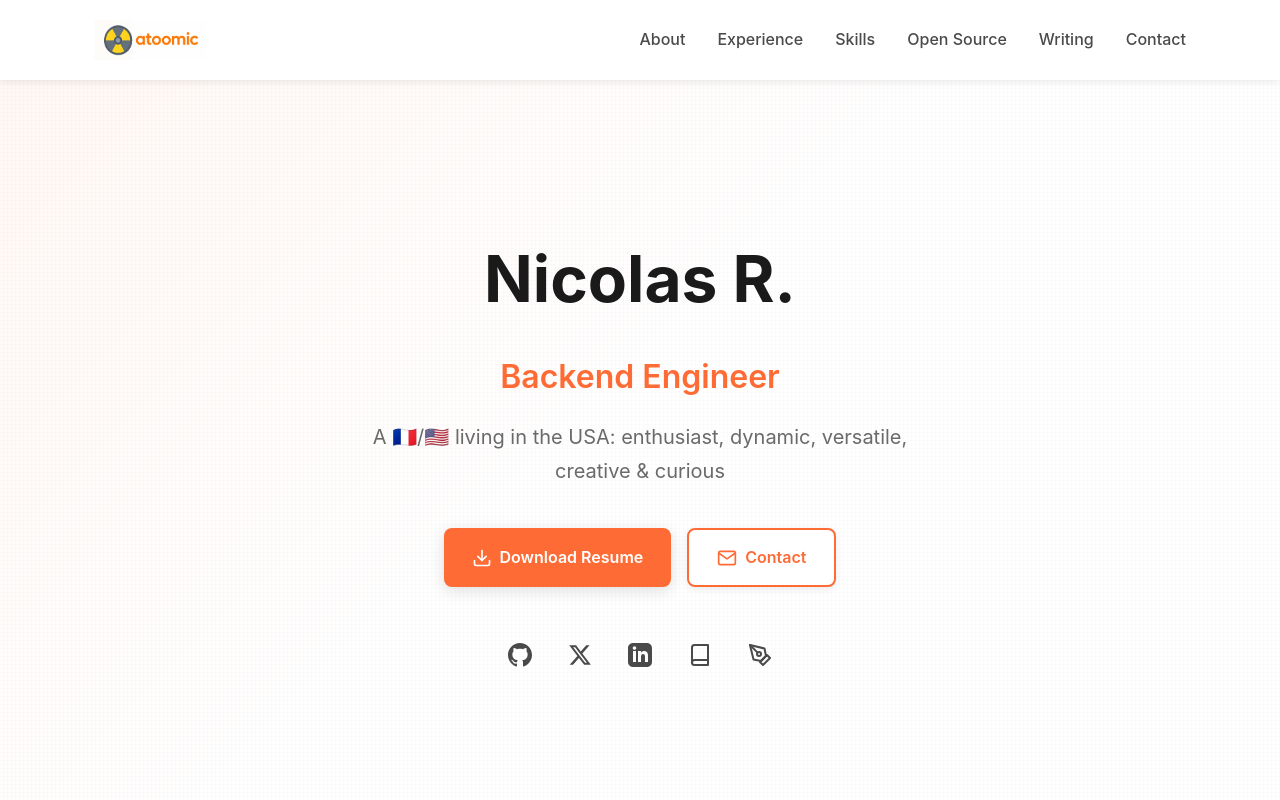
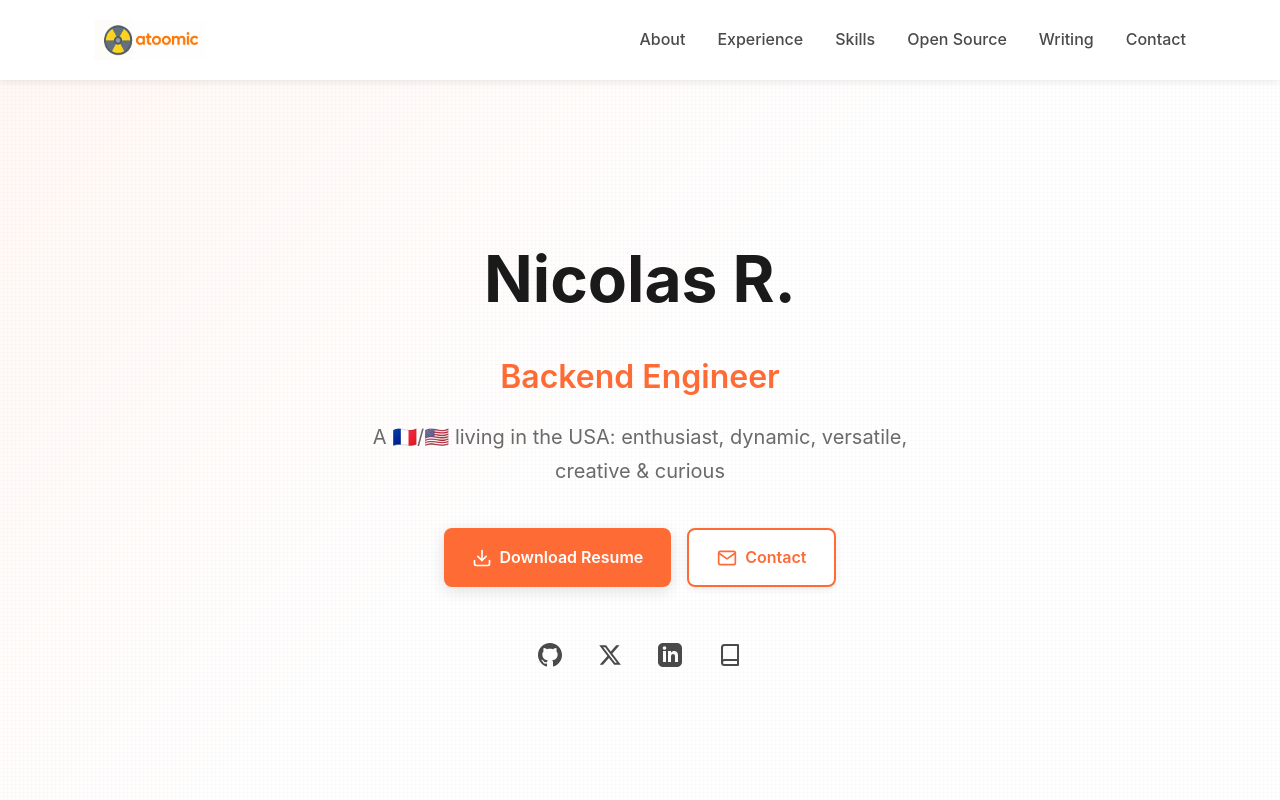
Before and after one commit to atoomic/atoomic.github.io, a plain HTML site: page index.html in a window 1280 px wide. Shown: the top 800 px of the page. Drawn offline with Linux system fonts and the light colour scheme.

Commit message:
remove blog section on top

```diff
--- a/index.html
+++ b/index.html
@@ -89,9 +89,6 @@
                 </a>
                 <a href="https://metacpan.org/author/ATOOMIC" target="_blank" rel="noopener noreferrer" aria-label="Meta::CPAN">
                     <svg xmlns="http://www.w3.org/2000/svg" width="24" height="24" viewBox="0 0 24 24" fill="none" stroke="currentColor" stroke-width="2" stroke-linecap="round" stroke-linejoin="round"><path d="M4 19.5A2.5 2.5 0 0 1 6.5 17H20"/><path d="M6.5 2H20v20H6.5A2.5 2.5 0 0 1 4 19.5v-15A2.5 2.5 0 0 1 6.5 2z"/></svg>
-                </a>
-                <a href="http://blogs.perl.org/users/atoomic/" target="_blank" rel="noopener noreferrer" aria-label="Perl Blog">
-                    <svg xmlns="http://www.w3.org/2000/svg" width="24" height="24" viewBox="0 0 24 24" fill="none" stroke="currentColor" stroke-width="2" stroke-linecap="round" stroke-linejoin="round"><path d="M12 19l7-7 3 3-7 7-3-3z"/><path d="M18 13l-1.5-7.5L2 2l3.5 14.5L13 18l5-5z"/><path d="M2 2l7.586 7.586"/><circle cx="11" cy="11" r="2"/></svg>
                 </a>
             </div>
         </div>
```
